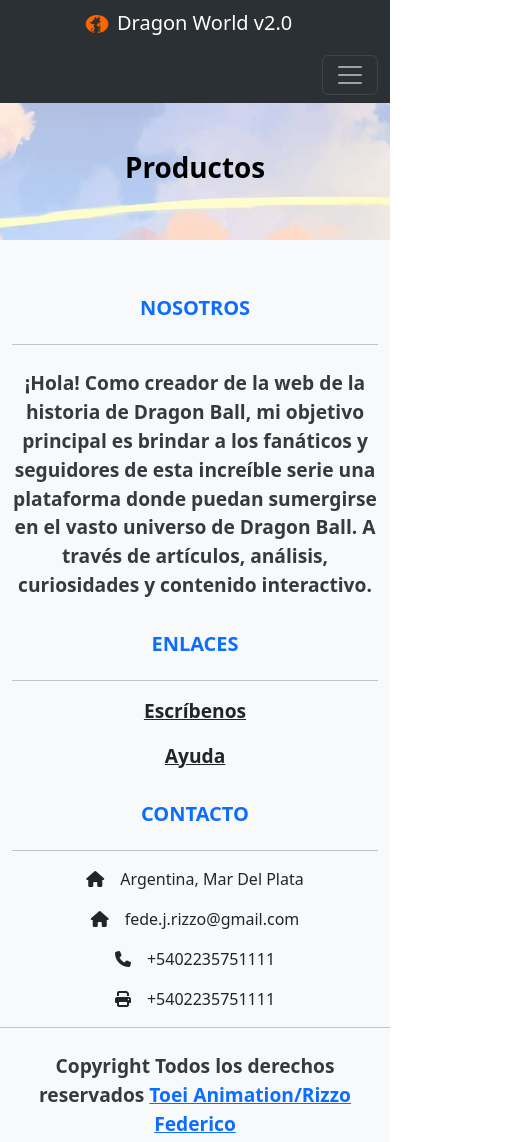
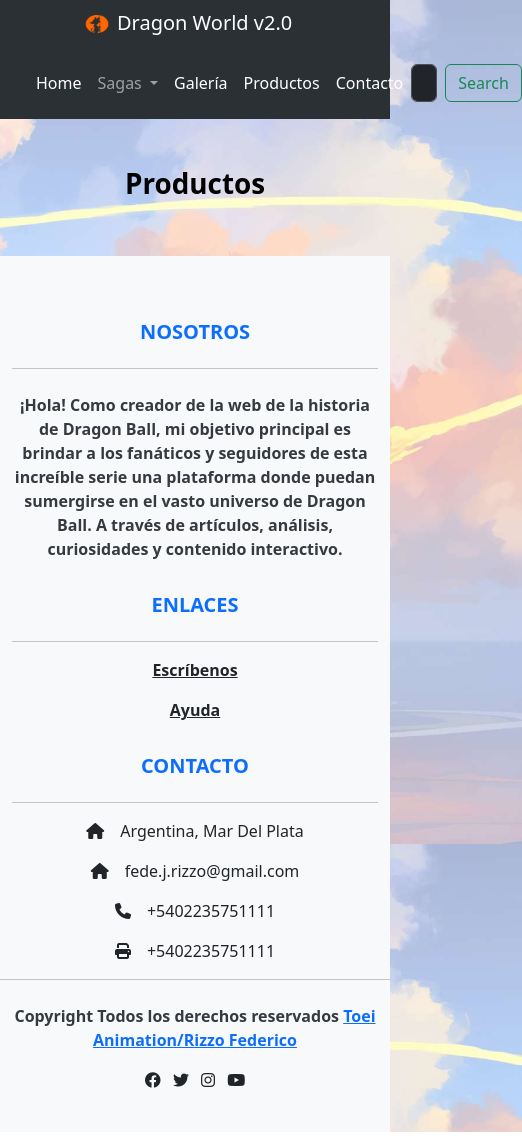
Before and after one commit to Drazacks/RepoRizzoFedericoTP3, a website: page pages/productos.html in a window 390 px wide. Shown: the top 1142 px of the page, 522 px wide, since content can reach past the window. Drawn offline with nearby package versions, Linux system fonts and the light colour scheme.

Commit message:
navbar arreglado

```diff
--- a/pages/productos.html
+++ b/pages/productos.html
@@ -12,7 +12,7 @@
         integrity="sha512-iecdLmaskl7CVkqkXNQ/ZH/XLlvWZOJyj7Yy7tcenmpD1ypASozpmT/E0iPtmFIB46ZmdtAc9eNBvH0H/ZpiBw=="
         crossorigin="anonymous" referrerpolicy="no-referrer" /><!--linkeo para los fonts e iconos de las redes sociales-->
     <link rel="icon" href="../assets/imagenes/Esfera.png" sizes="32x32" type="image/png"> <!--favicon-->
-    <title>Galería-Dragon World v2.0</title>
+    <title>Productos-Dragon World v2.0</title>
 </head>
 
 
@@ -28,7 +28,7 @@
             </div>
         </nav>
 
-        <nav class="navbar navbar-expand-lg bg-body-tertiary" class="navbar bg-dark border-bottom border-body"
+        <nav class="navbar navbar-expand bg-body-tertiary" class="navbar bg-dark border-bottom border-body"
             data-bs-theme="dark">
             <div class="container-fluid">
                 <a class="navbar-brand" href="#"></a>
@@ -81,7 +81,7 @@
     <footer class="bg-light text-dark pt-5 pb-4">
         <div class="container text-center text-md-start">
             <div class="row text-center text-md-start">
-                <div class="col-md-3 col-lg-3 col-xl-3 mx-auto mt-2">
+                <div class="col-md-3 col-lg-3 col-xl-3 mx-auto mt-3">
                     <h5 class="text-uppercase mb-4 font-weight-bold text-primary">Nosotros</h5>
                     <hr class="mb-4">
                     <p>¡Hola! Como creador de la web de la historia de Dragon Ball, mi objetivo principal es brindar a
--- a/sass/layout/_layout.scss
+++ b/sass/layout/_layout.scss
@@ -40,7 +40,7 @@
 
         p {
             color: #343a40;
-            font-size: 1.2rem;
+            font-size: 1rem;
             font-weight: bold;
             }
 }
```
Also changed, not shown: index.html (+3 -5 lines), pages/contacto.html (+2 -2 lines), pages/dragonball.html (+2 -3 lines), pages/dragonballgt.html (+2 -3 lines), pages/dragonballsuper.html (+2 -3 lines), pages/dragonballz.html (+2 -2 lines), pages/galeria.html (+2 -2 lines), css/style.css.
